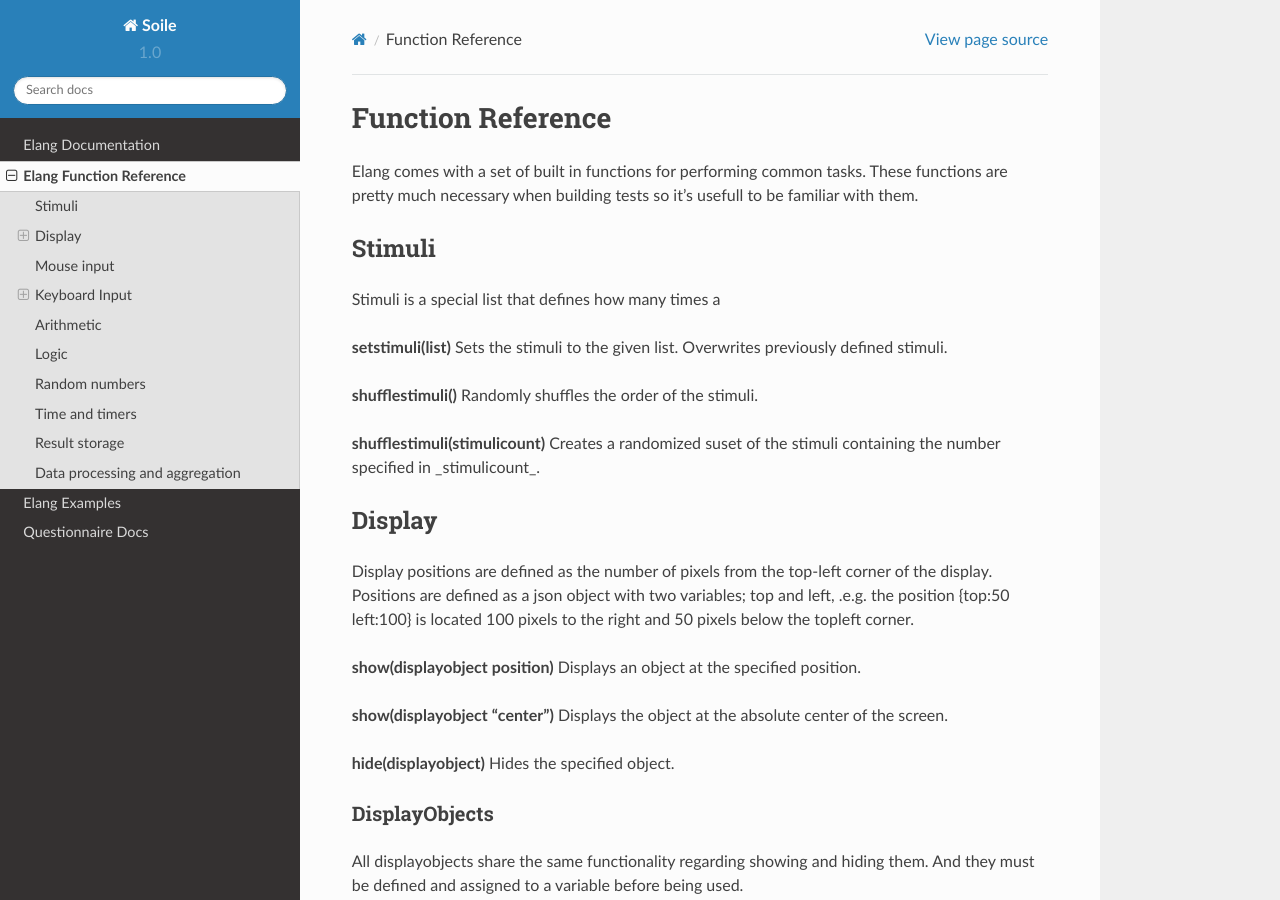
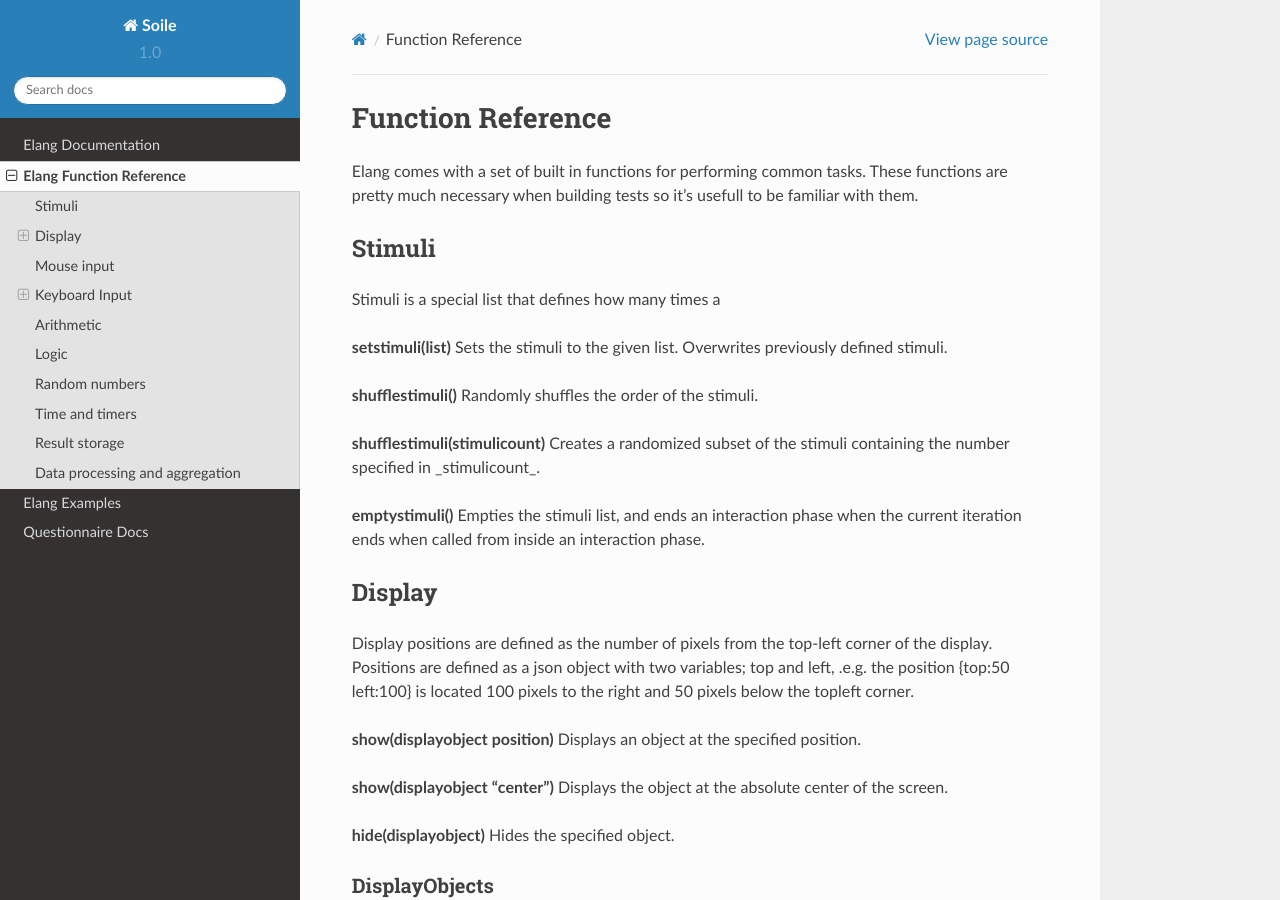
Before and after one commit to Abo-Soile/SOILE-Backend, a Sphinx documentation site: the page built from docs/functions.rst, in a window 1280 px wide and 900 px high. Built offline with Sphinx 7.4.7 and the Read the Docs theme 2.0.0, drawn with Linux system fonts in a browser that asks for light colours.

Commit message:
Doc improvements

```diff
--- a/docs/functions.rst
+++ b/docs/functions.rst
@@ -17,7 +17,10 @@ Sets the stimuli to the given list. Overwrites previously defined stimuli.
 Randomly shuffles the order of the stimuli.
 
 **shufflestimuli(stimulicount)**
-Creates a randomized suset of the stimuli containing the number specified in _stimulicount_.
+Creates a randomized subset of the stimuli containing the number specified in _stimulicount_.
+
+**emptystimuli()**
+Empties the stimuli list, and ends an interaction phase when the current iteration ends when called from inside an interaction phase.
 
 #######
 Display
```
